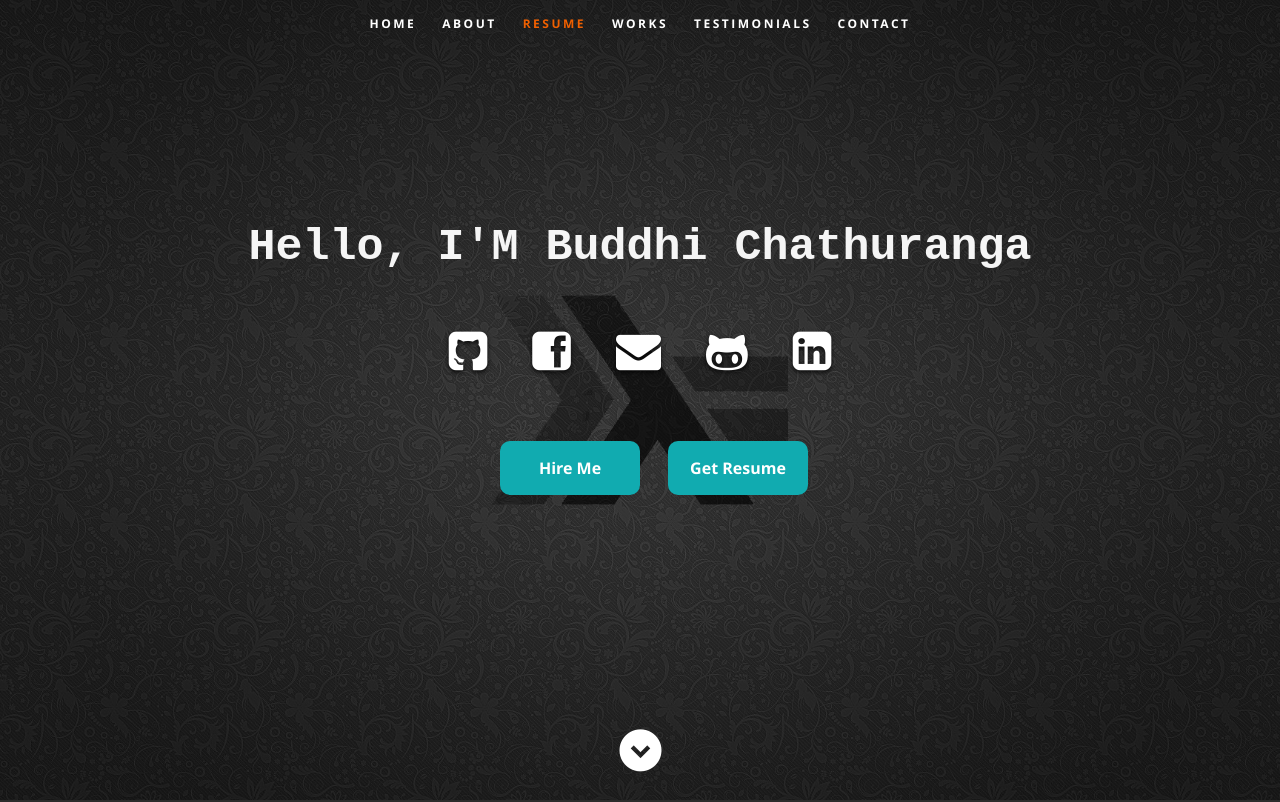
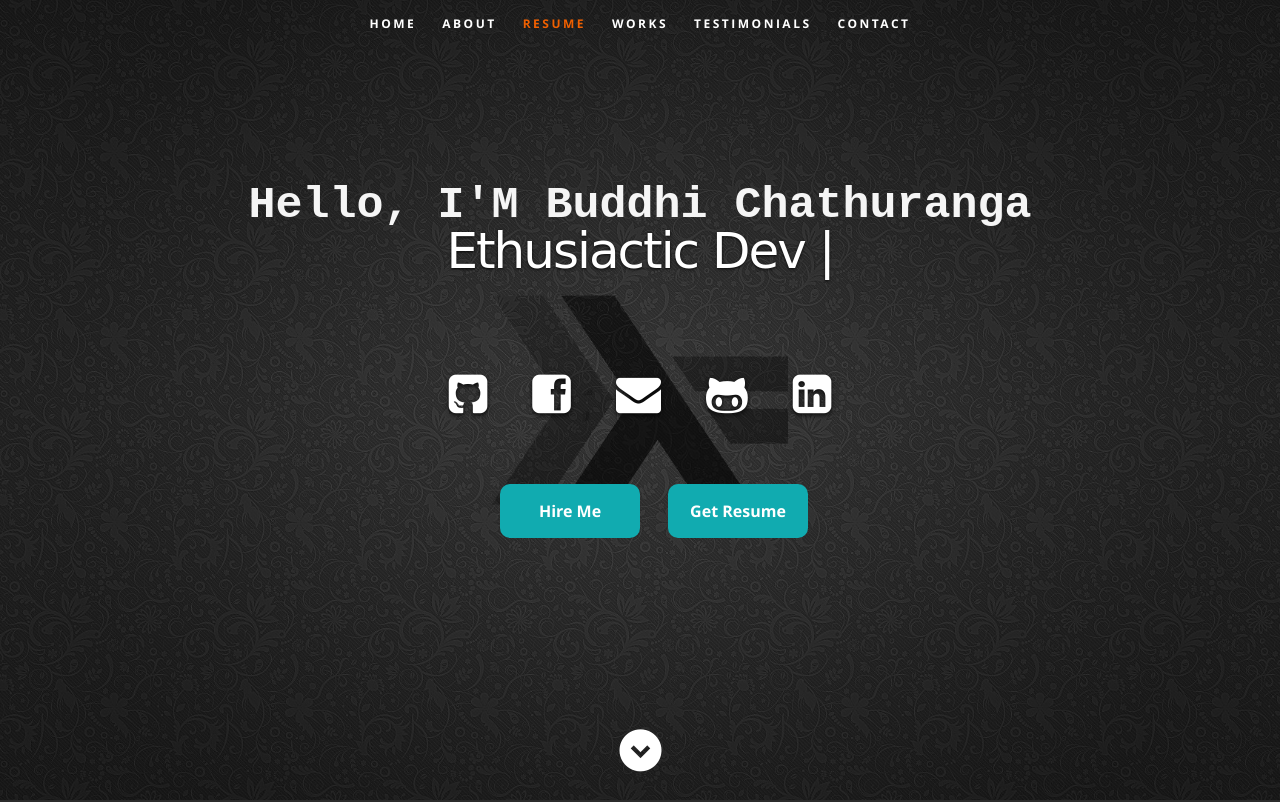
Before and after one commit to Buddhi-Chathuranga/Portfolio, a React (Create React App) app: page / in a window 1280 px wide. Shown: the top 802 px of the page. Built offline with nearby package versions, Linux system fonts and the light colour scheme.

Commit message:
Update Header.js

```diff
--- a/src/Components/Header.js
+++ b/src/Components/Header.js
@@ -1,5 +1,5 @@
 import React, { Component } from "react";
-// import Typical from "react-typical";
+import Typical from "react-typical";
 import "./Header.css";
 
 class Header extends Component {
@@ -59,7 +59,7 @@ class Header extends Component {
             </div>
             <div>
               <span className="primary-text">
-                {/* <h1 style={{ fontFamily: "Comic Sans MS",fontSize: '50px'}}>
+                <h1 style={{ fontFamily: "Comic Sans MS",fontSize: '50px'}}>
                   {" "}
                   <Typical
                     loop={Infinity}
@@ -74,7 +74,7 @@ class Header extends Component {
                       1000,
                     ]}
                   />
-                </h1> */}
+                </h1>
               </span>
               {/* <span className="profile-role-tagline">
               Knak of building application with frontend and backend operations.
```
